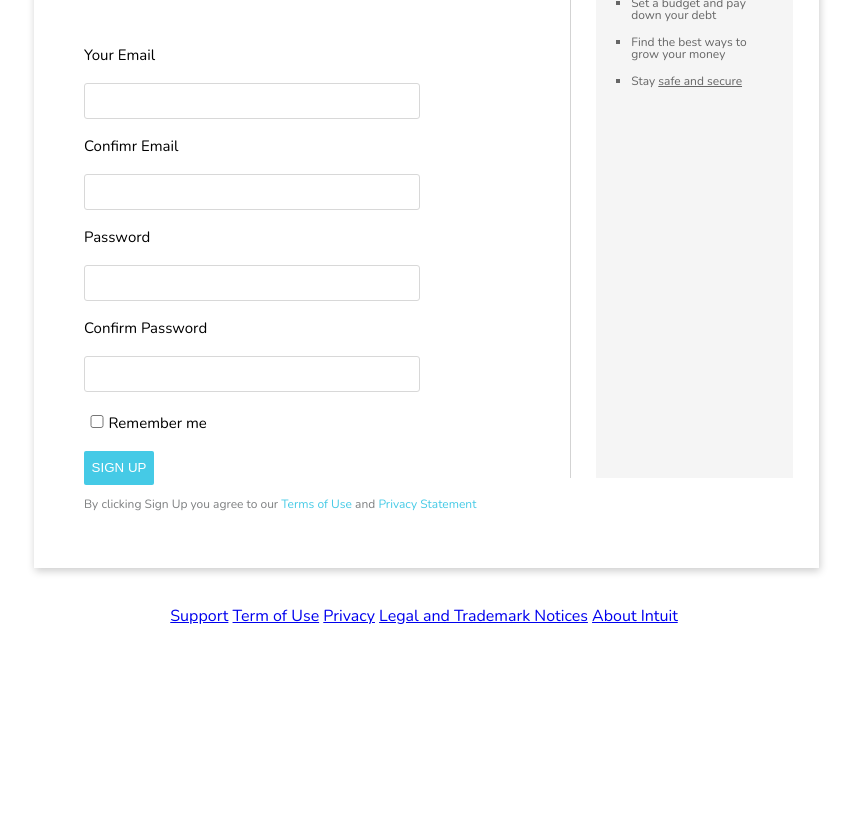
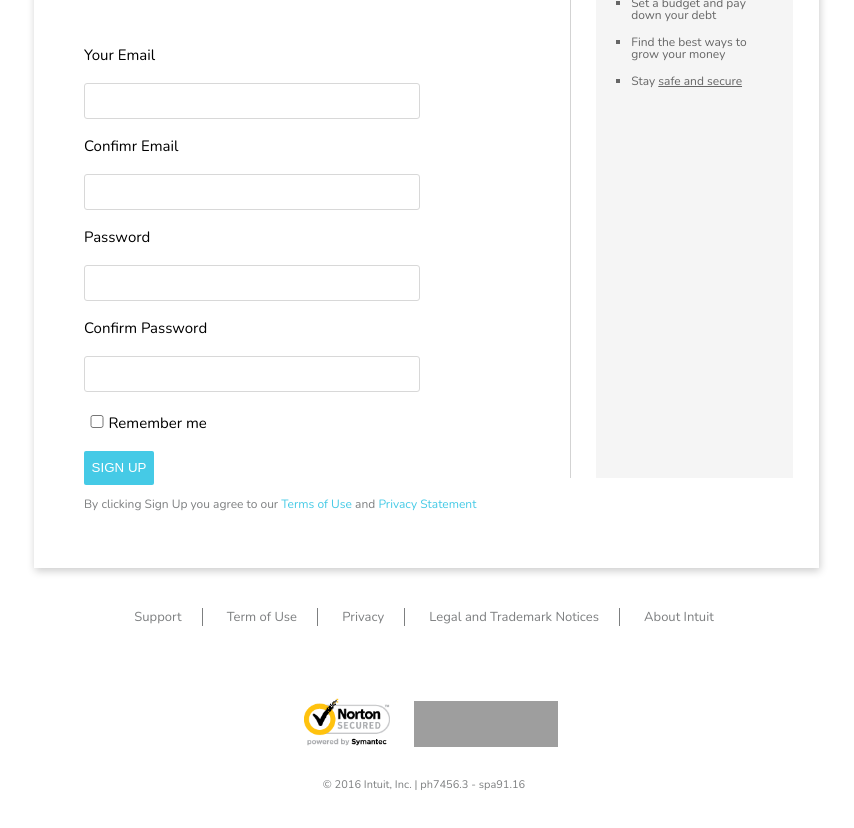
Before and after one commit to PawelRokosz/Mint-form, a plain HTML site: page index.html in a window 1280 px wide. Shown: the part 256-1084 px from the top of the page, without its empty margins (326-1180 px from the left). Drawn offline with nearby package versions, Linux system fonts and the light colour scheme; grey boxes are pictures that could not be loaded.

Commit message:
finished footer and project

```diff
--- a/assets/stylesheet/style.css
+++ b/assets/stylesheet/style.css
@@ -247,7 +247,7 @@ section .info .info-txt{
   top: 600px;
   font-size: 12px;
   font-weight: lighter;
-  color: #7d7f80;;
+  color: #7d7f80;
 }
 
 .form-wrapper p.small a{
@@ -263,11 +263,61 @@ section .info .info-txt{
 
 footer{
   width: 1500px;
-  height: 185px;
+  height: 250px;
   padding: 40px 0;
   text-align: center;
 }
 
 footer a{
   text-align: center;
+  text-decoration: none;
+  color: #7d7f80;
+  font-size: 13px;
+  font-weight: 100;
+  padding-right: 20px;
+  padding-left: 20px;
+  border-right: 1px solid #7d7f80;
 }
+
+footer a.last{
+  border: none;
+}
+
+footer a:hover{
+  text-decoration: underline;
+}
+
+footer .security{
+  padding-top: 60px;
+}
+
+footer .security a{
+  background-image: url(https://images.mint.com/web-client/images/security/truste.svg);
+  display: inline-block;
+  height: 58px;
+  text-indent: -9999px;
+  width: 140px;
+  background-repeat: no-repeat;
+  -moz-background-size: 100% 100%;
+  -o-background-size: 100% 100%;
+  -webkit-background-size: 100% 100%;
+  background-size: 80% 80%;
+  border: none;
+  vertical-align: middle;
+  margin-top: 17px;
+}
+
+footer .security img{
+  height: 58px;
+  display: inline-block;
+  vertical-align: middle;
+  margin-right: 20px;
+  margin-left: 50px;
+}
+
+footer p{
+  padding-top: 20px;
+  font-size: 11px;
+  font-weight: 100;
+  color: #7d7f80;
+}
--- a/index.html
+++ b/index.html
@@ -66,11 +66,16 @@
     </section>
 
     <footer>
-        <a href="#">Support</a>
-        <a href="#">Term of Use</a>
-        <a href="#">Privacy</a>
-        <a href="#">Legal and Trademark Notices</a>
-        <a href="#">About Intuit</a>
+      <a href="#">Support</a>
+      <a href="#">Term of Use</a>
+      <a href="#">Privacy</a>
+      <a href="#">Legal and Trademark Notices</a>
+      <a class="last" href="#">About Intuit</a>
+      <div class="security">
+        <img src="assets/images/getseal.gif" alt="">
+        <a href="#"></a>
+      </div>
+      <p>&copy; 2016 Intuit, Inc.  |  ph7456.3 - spa91.16</p>
     </footer>
 
   </body>
```
Also changed, not shown: assets/images/getseal.gif (added).
